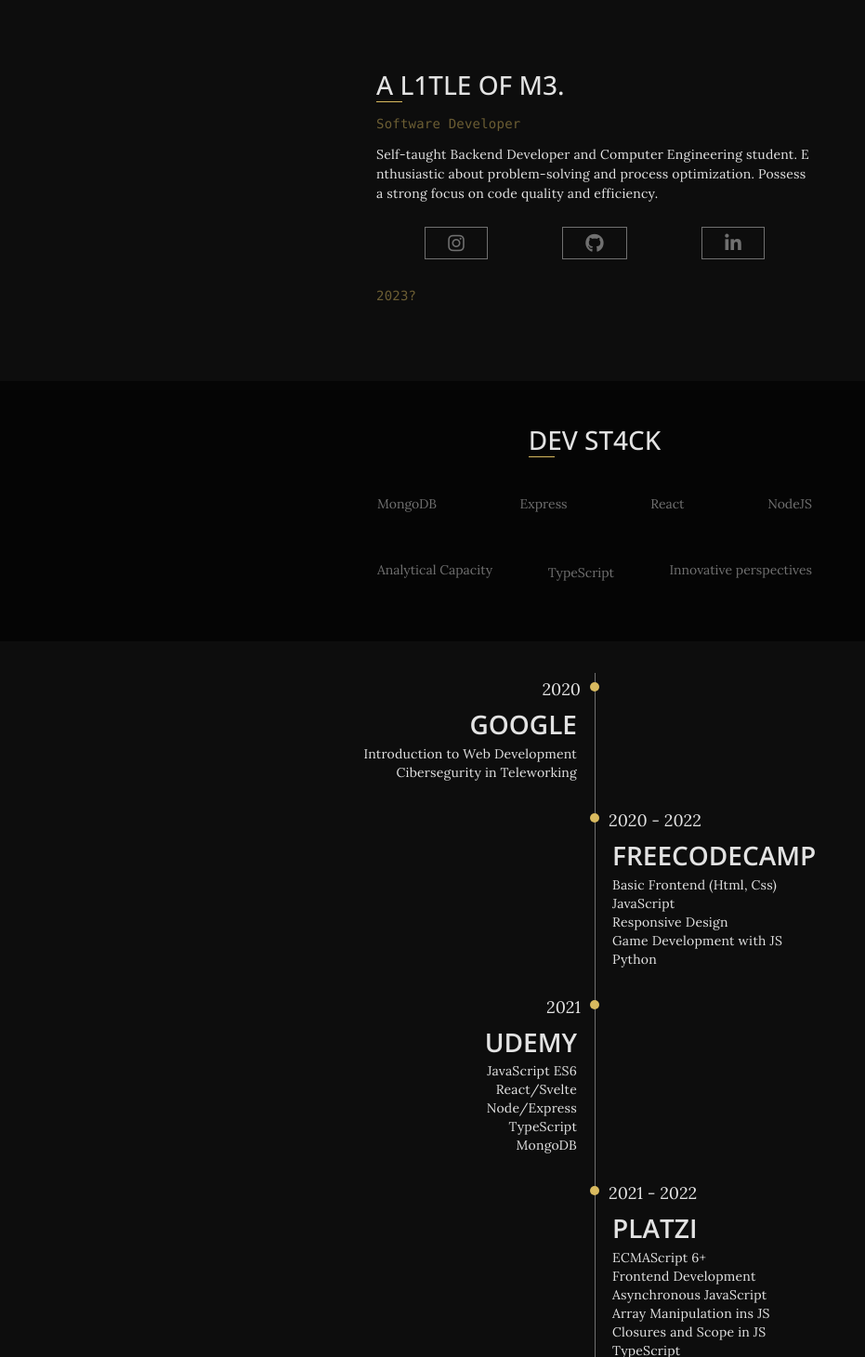
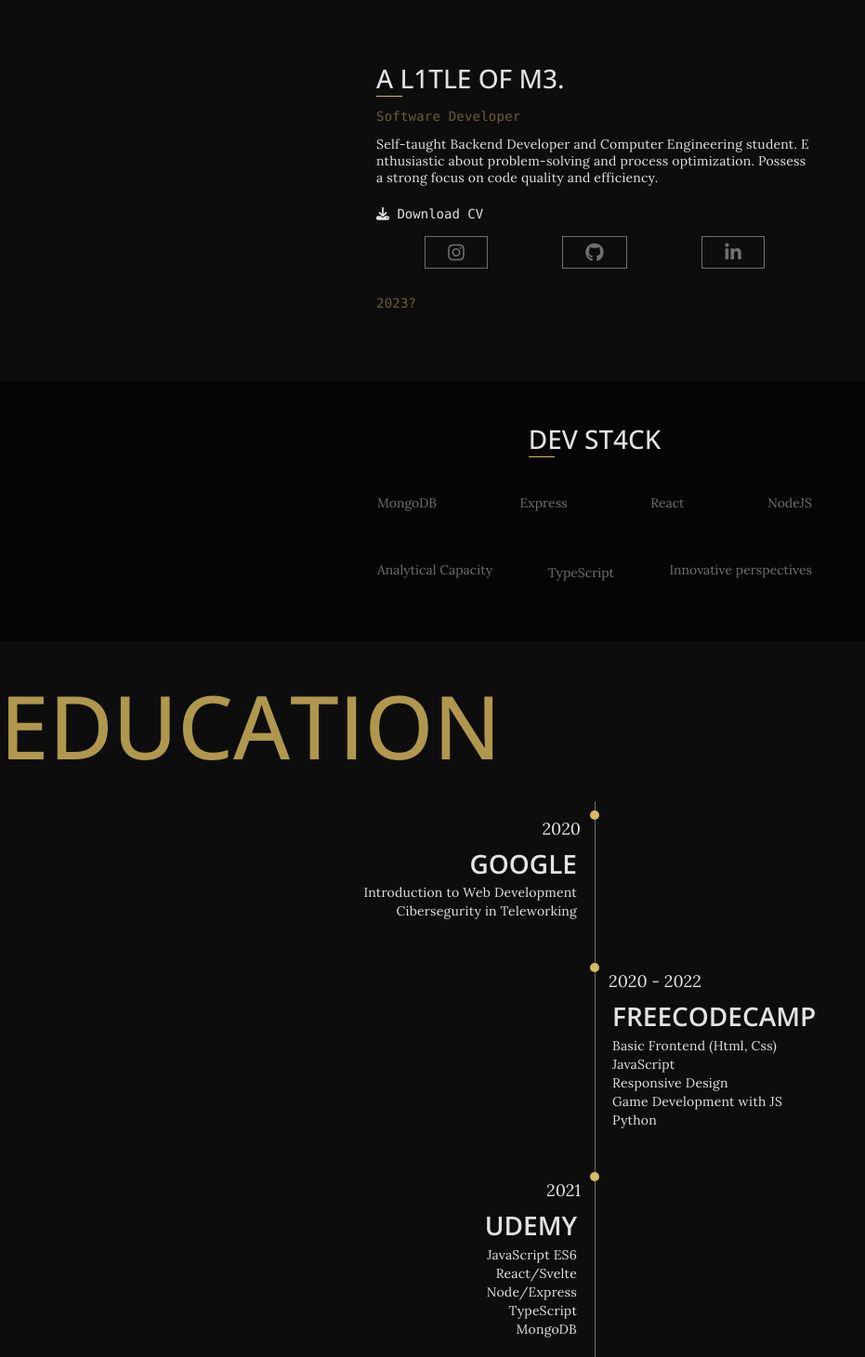
Before and after one commit to VeraLaureano/portfolio, a React (Vite) app: page / in a window 1280 px wide. Shown: the part 790-2250 px from the top of the page at 93% size, without its empty margins (0-931 px from the left). Built offline with nearby package versions, Linux system fonts and the light colour scheme.

Commit message:
03/10/23 - modificacion de los tamaños para resoluciones mayores a 1280px

```diff
--- a/src/Components/About.css
+++ b/src/Components/About.css
@@ -41,6 +41,13 @@
   opacity: .462;
 }
 
+@media screen and (min-width: 1440px) {
+  .About__content {
+    height: 50vh;
+    max-height: 640px;
+  }
+}
+
 @media screen and (max-width: 479px) {
   .About__links {
     justify-content: space-evenly;
--- a/src/Components/About.jsx
+++ b/src/Components/About.jsx
@@ -2,6 +2,7 @@
 import Anchor from './Anchor'
 import Title from './Title'
 import './About.css'
+import Link from './Link'
 
 const About = () => {
   return (
@@ -15,6 +16,7 @@
           Enthusiastic about problem-solving and process optimization.
           Possess a strong focus on code quality and efficiency.
         </p>
+        <Link target="_blank" link="https://drive.google.com/file/d/19olkphqoyboire8M5mF_BJlUL9KcGCmZ/view?usp=sharing"><code><i className="fa-solid fa-download"></i> Download CV</code></Link>
         <ul className="About__links">
           <li><Anchor link="https://www.instagram.com/v3r4_l4ur1/"><i className="fa-brands fa-instagram"></i></Anchor></li>
           <li><Anchor link="https://github.com/VeraLaureano"><i className="fa-brands fa-github"></i></Anchor></li>
--- a/src/Components/Footer.css
+++ b/src/Components/Footer.css
@@ -1,6 +1,7 @@
 .Footer {
   margin-top: var(--mb-4);
-  min-height: 35vh;
+  height: 35vh;
+  max-height: 460px;
   background-color: var(--black);
   display: flex;
   flex-direction: column;
--- a/src/Components/Link.jsx
+++ b/src/Components/Link.jsx
@@ -2,19 +2,21 @@
 import PropTypes from 'prop-types'
 import './Link.css'
 
-const Link = ({link, children}) => {
+const Link = ({link, target, children}) => {
   return (
-    <a className='Link' href={link}>{children}</a>
+    <a className='Link' rel='noreferrer' target={target} href={link}>{children}</a>
   )
 }
 
 Link.propTypes = {
   link: PropTypes.string,
+  target: PropTypes.string,
   children: PropTypes.node,
 }
 
 Link.defaultProps = {
-  link: '/'
+  link: '/',
+  target: ''
 }
 
 export default Link
--- a/src/Components/Project.css
+++ b/src/Components/Project.css
@@ -2,7 +2,7 @@
   border-top: 1px solid var(--gray);
   display: grid;
   grid-template-columns: 1fr 1fr;
-  min-height: 40vh;
+  min-height: 420px;
   gap: var(--mb-4);
 }
 
@@ -35,21 +35,24 @@
 
 .Project__visual {
   width: 100%;
+  display: flex;
+  align-items: center;
+  overflow: hidden;
 }
 
 .Project__visual > .image {
   height: 100%;
+  max-height: 520px;
   width: 100%;
   object-fit: cover;
   background-position: center;
-  background-attachment: fixed;
-  transition: .104s;
+  transition: .122s;
   filter: grayscale(.35);
 }
 
 .Project__visual > .image:hover {
-  transform: translateX(-2px) translateY(2px);
-  filter: grayscale(0) opacity(1);
+  filter: grayscale(0);
+  transform: scale(1.1);
 }
 
 @media screen and (max-width: 767px)  {
--- a/src/Components/Projects.css
+++ b/src/Components/Projects.css
@@ -1,4 +1,6 @@
 .Projects {
   margin-bottom: var(--mb-6);
   padding: var(--mb-2);
+  max-width: 1280px;
+  margin: 0 auto;
 }
--- a/src/Components/Stack.css
+++ b/src/Components/Stack.css
@@ -1,5 +1,6 @@
 .Stack {
   height: 35vh;
+  max-height: 320px;
   background-color: var(--black);
   display: flex;
   justify-content: center;
@@ -7,10 +8,11 @@
   box-shadow: 0 0 transparent;
   transition: .132s;
   background-color: #0000009a;
+  border-bottom: 1px solid transparent;
 }
 
 .Stack:hover {
-  box-shadow: 0 0 3px var(--primary);
+  border-bottom: 1px solid var(--primary);
 }
 
 .Stack__info {
--- a/src/Components/Timeline.css
+++ b/src/Components/Timeline.css
@@ -1,12 +1,10 @@
 .Timeline {
-  min-height: 100vh;
-  padding: var(--mb-5) 0;
+  margin: var(--mb-5) auto;
+  max-width: 1280px;
 }
 
 .Timeline__items {
   margin-top: 1rem;
-  max-width: 1024px;
-  margin: auto;
   display: flex;
   flex-wrap: wrap;
   position: relative;
--- a/src/Components/Timeline.jsx
+++ b/src/Components/Timeline.jsx
@@ -1,10 +1,12 @@
 import React from 'react'
 import './Timeline.css'
 import TimelineItem from './TimelineItem'
+import BigTitle from './BigTitle'
 
 const Timeline = () => {
   return (
     <section className="Timeline section" id="educ4tion">
+    <BigTitle>Education</BigTitle>
     <div className="container section-wrapper">
       <div className="Timeline__items">
         <TimelineItem name="Google" date="2020">
--- a/src/Components/TimelineItem.css
+++ b/src/Components/TimelineItem.css
@@ -1,4 +1,5 @@
 .Timeline__item {
+  padding: var(--mb-2);
   margin-bottom: var(--mb-1);
   width: 100%;
   position: relative;
--- a/src/Components/TimelineItem.jsx
+++ b/src/Components/TimelineItem.jsx
@@ -18,15 +18,14 @@
 }
 
 TimelineItem.propTypes = {
-  date: PropTypes.number,
+  date: PropTypes.string,
   name: PropTypes.string,
   children: PropTypes.node
 }
 
 TimelineItem.propTypes = {
   date: '',
-  name: '',
-  children: ''
+  name: ''
 }
 
 export default TimelineItem
--- a/src/main.css
+++ b/src/main.css
@@ -4,6 +4,7 @@
   --font: #E3E3E3;
   --gray: #707070;
   --primary: #D9BA5F;
+  /* --primary: #b12121; */
 
   --mb-1: .25rem;
   --mb-2: .75rem;
@@ -38,11 +39,6 @@
   list-style: none;
 }
 
-.container {
-  max-width: 1280px;
-  margin: 0 auto;
-}
-
 body {
   font-family: 'Lora', serif;
   overflow-x: hidden;
@@ -62,6 +58,7 @@
 
 p {
   letter-spacing: .205px;
+  line-height: 1.28;
 }
 
 @media screen and (max-width: 479px) {
```
